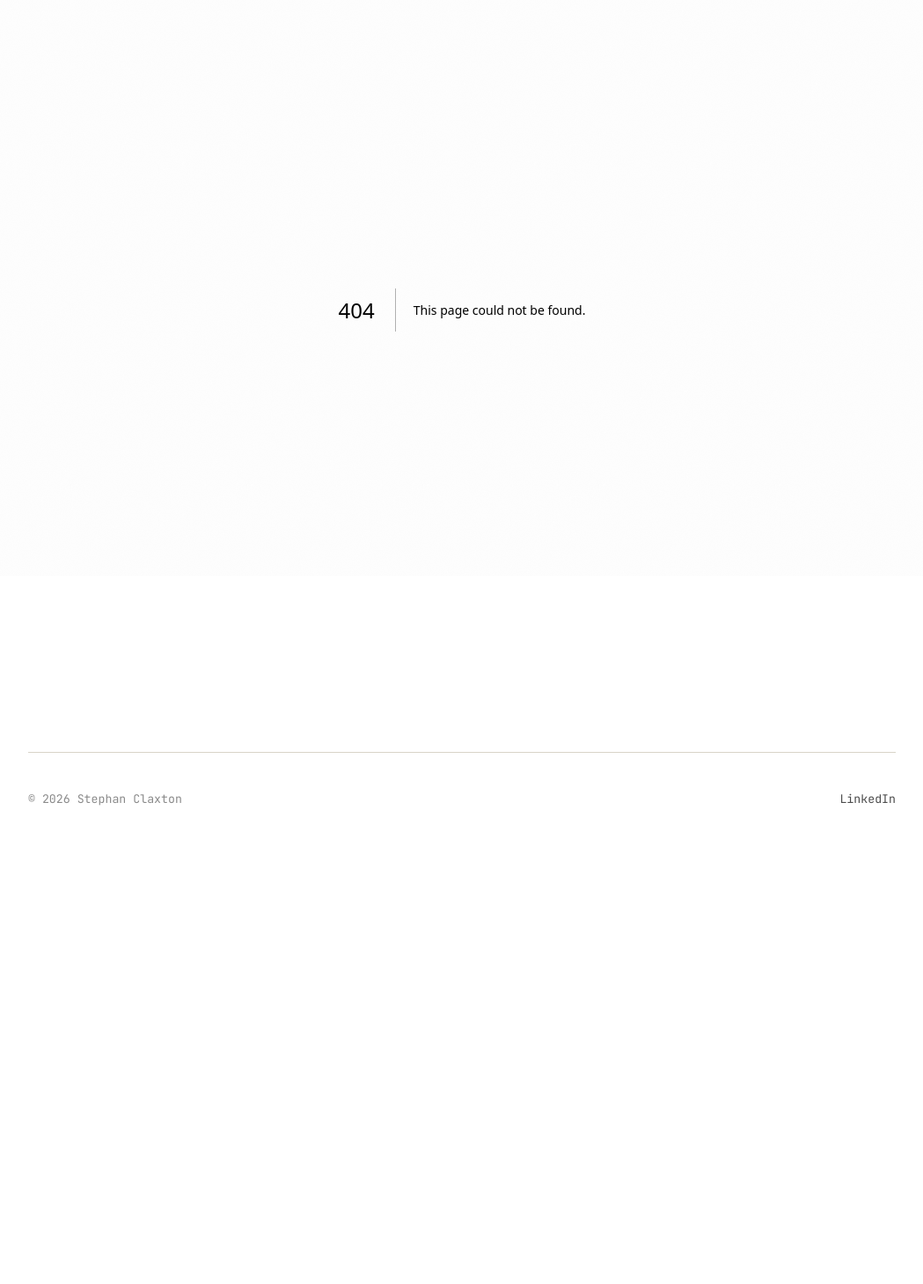
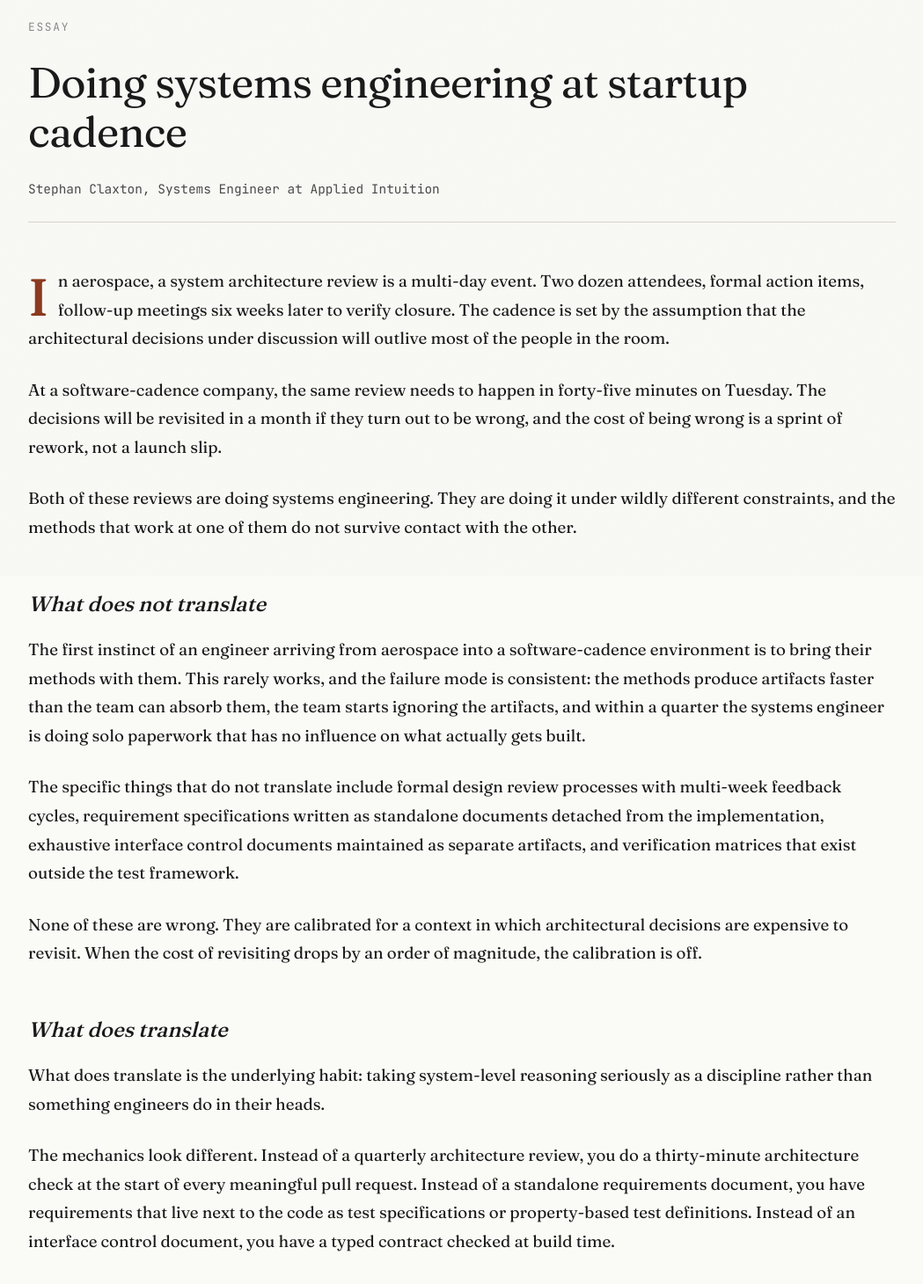
Before and after one commit to PilotSHC/stephanclaxton-site, a Next.js app: page /writing/mbse-at-startup-cadence in a window 1280 px wide. Before the commit this address had no page. Shown: the part 145-1605 px from the top of the page at 88% size, without its empty margins (115-1164 px from the left). Before the commit the page ends 1115 px from the top, so only its background shows below. Built offline with nearby package versions, Linux system fonts and the light colour scheme.

Commit message:
chore(publish): release mbse-at-startup-cadence

```diff
--- a/app/sitemap.ts
+++ b/app/sitemap.ts
@@ -7,6 +7,11 @@ export default function sitemap(): MetadataRoute.Sitemap {
     { url: `${base}/`, lastModified: now, priority: 1.0 },
     { url: `${base}/about`, lastModified: now, priority: 0.9 },
     { url: `${base}/writing`, lastModified: now, priority: 0.9 },
+    {
+      url: `${base}/writing/mbse-at-startup-cadence`,
+      lastModified: now,
+      priority: 0.8,
+    },
     {
       url: `${base}/writing/curse-of-the-sheep`,
       lastModified: now,
--- /dev/null
+++ b/app/writing/mbse-at-startup-cadence/page.tsx
@@ -0,0 +1,74 @@
+import type { Metadata } from "next";
+
+export const metadata: Metadata = {
+  title: "Doing systems engineering at startup cadence",
+  description: "The methods that work at Lockheed do not survive contact with a weekly release schedule. The methods that survive are the ones worth keeping anyway.",
+  openGraph: {
+    title: "Doing systems engineering at startup cadence",
+    description: "The methods that work at Lockheed do not survive contact with a weekly release schedule. The methods that survive are the ones worth keeping anyway.",
+    type: "article",
+    publishedTime: "2026-07-01T09:00:00-07:00",
+    authors: ["Stephan Claxton"],
+  },
+};
+
+const articleSchema = {
+  "@context": "https://schema.org",
+  "@type": "Article",
+  "headline": "Doing systems engineering at startup cadence",
+  "author": {
+    "@type": "Person",
+    "name": "Stephan Claxton",
+    "url": "https://www.stephanclaxton.com"
+  },
+  "datePublished": "2026-07-01T09:00:00-07:00",
+  "publisher": {
+    "@type": "Person",
+    "name": "Stephan Claxton"
+  }
+};
+
+export default function Article() {
+  return (
+    <>
+      <script
+        type="application/ld+json"
+        dangerouslySetInnerHTML={{ __html: JSON.stringify(articleSchema) }}
+      />
+      <article className="article">
+        <div className="meta">Essay</div>
+        <h1>Doing systems engineering at startup cadence</h1>
+        <div className="byline">
+          Stephan Claxton, Systems Engineer at Applied Intuition
+        </div>
+
+        <p>In aerospace, a system architecture review is a multi-day event. Two dozen attendees, formal action items, follow-up meetings six weeks later to verify closure. The cadence is set by the assumption that the architectural decisions under discussion will outlive most of the people in the room.</p>
+        <p>At a software-cadence company, the same review needs to happen in forty-five minutes on Tuesday. The decisions will be revisited in a month if they turn out to be wrong, and the cost of being wrong is a sprint of rework, not a launch slip.</p>
+        <p>Both of these reviews are doing systems engineering. They are doing it under wildly different constraints, and the methods that work at one of them do not survive contact with the other.</p>
+        <h2>What does not translate</h2>
+        <p>The first instinct of an engineer arriving from aerospace into a software-cadence environment is to bring their methods with them. This rarely works, and the failure mode is consistent: the methods produce artifacts faster than the team can absorb them, the team starts ignoring the artifacts, and within a quarter the systems engineer is doing solo paperwork that has no influence on what actually gets built.</p>
+        <p>The specific things that do not translate include formal design review processes with multi-week feedback cycles, requirement specifications written as standalone documents detached from the implementation, exhaustive interface control documents maintained as separate artifacts, and verification matrices that exist outside the test framework.</p>
+        <p>None of these are wrong. They are calibrated for a context in which architectural decisions are expensive to revisit. When the cost of revisiting drops by an order of magnitude, the calibration is off.</p>
+        <h2>What does translate</h2>
+        <p>What does translate is the underlying habit: taking system-level reasoning seriously as a discipline rather than something engineers do in their heads.</p>
+        <p>The mechanics look different. Instead of a quarterly architecture review, you do a thirty-minute architecture check at the start of every meaningful pull request. Instead of a standalone requirements document, you have requirements that live next to the code as test specifications or property-based test definitions. Instead of an interface control document, you have a typed contract checked at build time.</p>
+        <p>The artifacts are smaller and more numerous. The cadence is daily, not monthly. The half-life of any individual artifact is short, since sprints rewrite them constantly, but the underlying reasoning is preserved because it lives in the same review machinery as the code itself.</p>
+        <p>This is recognizably systems engineering. It is just systems engineering at a different scale of granularity.</p>
+        <p>The cleanest way to see this is to recognize where the intervention is actually happening. The familiar instinct of an engineer arriving from aerospace is to bring the methods (the review formats, the document templates, the gate criteria). The methods are the visible part of the practice, and the visible part is the part you can train someone on. But the methods are not what produces the behavior of the engineering organization. The structure does. Where decisions get made, on what cadence, against what artifacts, with what review machinery. The successful translation isn't about porting methods. It's about identifying which structural piece of the aerospace tradition is doing the actual work, and finding the software-cadence equivalent that produces the same behavior at a hundred times the rate. The methods that come along for the ride are almost incidental.</p>
+        <h2>The trap of optionality</h2>
+        <p>The hardest part of the translation is not method selection. It is resisting the urge to keep the aerospace methods available "for important decisions."</p>
+        <p>I have watched several teams try to maintain two parallel processes: the lightweight, day-to-day systems-engineering practice that runs alongside development, and a heavyweight, formal process reserved for decisions deemed sufficiently important. The lightweight process works. The heavyweight process does not, for a structurally interesting reason.</p>
+        <p>The reason is that the decisions deemed important enough to warrant the heavyweight process are exactly the decisions where speed matters most. If your team has decided to switch sensor stacks, you are not going to spend six weeks producing a formal trade study while the rest of the company waits for the answer. You are going to make the decision in two weeks with the information you can gather quickly. The heavyweight process gets used as a justification for a decision that was actually made on intuition.</p>
+        <p>The honest version is to admit that the lightweight process is your real process, and to invest in making it as rigorous as it can be at the cadence it operates at. That is a more useful project than maintaining a ceremonial heavyweight process for show.</p>
+        <h2>What good looks like</h2>
+        <p>At its best, systems engineering at startup cadence produces a continuously updated system-level reasoning layer that anyone on the team can read, contribute to, and rely on. The model lives in version control. The requirements are checkable. The interfaces are typed. The verification is automated. The reviews happen at the speed of pull requests.</p>
+        <p>The systems engineer in this environment is not the gatekeeper. They are the editor and the historian, the person who makes sure the team's collective reasoning about the system stays coherent as the system changes, and who can produce, on demand, the chain of decisions that led to the current architecture.</p>
+        <p>This is a different job than the one I trained for. It is also, in some important ways, a more useful one. The decisions move faster. The feedback is more immediate. The discipline is harder to maintain because there is less institutional support for it, which is precisely why doing it well is valuable.</p>
+        <h2>The translation, in one sentence</h2>
+        <p>The aerospace tradition gave systems engineering its methods. The software-cadence tradition is giving it back its relevance. The job is to keep the parts that earn their keep and let go of the parts that do not, without losing the habit of taking system-level reasoning seriously, which is the part worth keeping at any cadence.</p>
+        <hr />
+        <p className="endnote">Stephan Claxton is a Systems Engineer at Applied Intuition. He previously held senior systems engineering roles at Strategic Technology Consulting (an Arcfield company) and Lockheed Martin.</p>
+      </article>
+    </>
+  );
+}
--- a/content/published.json
+++ b/content/published.json
@@ -28,5 +28,11 @@
       "publishedAt": "2026-06-25T16:00:00.000Z",
       "url": "https://www.stephanclaxton.com/writing/curse-of-the-sheep"
     }
+  },
+  "mbse-at-startup-cadence": {
+    "site": {
+      "publishedAt": "2026-07-01T18:06:30.997Z",
+      "url": "https://www.stephanclaxton.com/writing/mbse-at-startup-cadence"
+    }
   }
 }
```
Also changed, not shown: app/page.tsx (+18 -18 lines), app/writing/page.tsx (+18 -18 lines).
